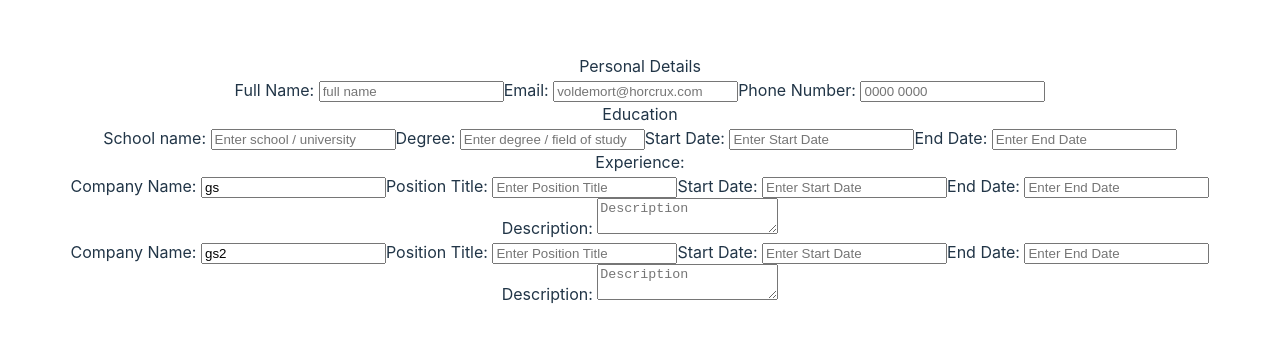
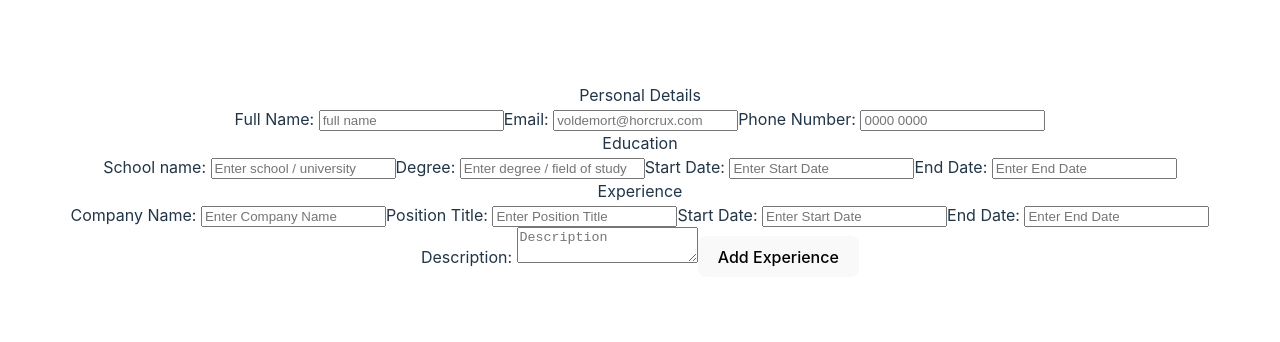
Before and after one commit to magic-doggo/cv-application, a React (Vite) app: page / in a window 1280 px wide. Shown: the part 220-562 px from the top of the page. Built offline with nearby package versions, Linux system fonts and the light colour scheme.

Commit message:
Separate PracticalExperience component and correctly calculate ids will later use the ids as keys for rendering submitted form data

```diff
--- a/src/App.jsx
+++ b/src/App.jsx
@@ -2,7 +2,8 @@ import { useState } from 'react'
 // import reactLogo from './assets/react.svg'
 // import viteLogo from '/vite.svg'
 import './App.css'
-import PersonalDetails, { EducationalExperience, PracticalExperience } from './components/FormInput'
+import PersonalDetails, { EducationalExperience} from './components/FormInput'
+import { PracticalExperience } from './components/PracticalExperience'
 
 function App() {
   return (
--- a/src/components/FormInput.jsx
+++ b/src/components/FormInput.jsx
@@ -78,174 +78,3 @@ export function EducationalExperience() {
         </div>
     )
 }
-
-// export function PracticalExperience() {
-//     const [companyName, setCompanyName] = useState('');
-//     const [positionTitle, setPositionTitle] = useState('');
-//     const [startDate, setStartDate] = useState('');
-//     const [endDate, setEndDate] = useState('');
-//     const [description, setDescription] = useState('');
-
-// function handleCompanyNameChange(e) {
-//     setCompanyName(e.target.value)
-// }
-// function handlePositionTitleChange(e) {
-//     setPositionTitle(e.target.value)
-// }
-// function handleStartDateChange(e) {
-//     setStartDate(e.target.value);
-// }
-// function handleEndDateChange(e) {
-//     setEndDate(e.target.value);
-// }
-// function handleDescriptionChange(e) {
-//     setDescription(e.target.value);
-// }
-
-//     return (
-//         <div className="add-experience-section">
-//             <div>Experience</div>
-//             <form onSubmit={e => e.preventDefault()}>
-//                 <label htmlFor="companyName">Company Name: </label>
-//                 <input type="text" name="companyName" id="companyName" placeholder="Enter Company Name"
-//                 value ={companyName} onChange={handleCompanyNameChange}/>
-
-//                 <label htmlFor="positionTitle">Position Title: </label>
-//                 <input type="text" name="positionTitle" id="positionTitle" placeholder="Enter Position Title"
-//                 value ={positionTitle} onChange={handlePositionTitleChange}/>
-
-//                 <label htmlFor="startDate">Start Date: </label>
-//                 <input type="text" name="startDate" id="startDate" placeholder="Enter Start Date"
-//                 value={startDate} onChange={handleStartDateChange}/>
-
-//                 <label htmlFor="endDate">End Date: </label>
-//                 <input type="text" name="endDate" id="endDate" placeholder="Enter End Date"
-//                 value={endDate} onChange={handleEndDateChange}/>
-
-//                 <label htmlFor="description">Description: </label>
-//                 <textarea type="text" name="description" id="description" placeholder="Description"
-//                 value={description} onChange={handleDescriptionChange}></textarea>
-//             </form>
-//         </div>
-//     )
-// }
-
-// export default function List() {
-//     const listItems = people.map(person =>
-//       <li key={person.id}>
-//         <img
-//           src={getImageUrl(person)}
-//           alt={person.name}
-//         />
-//         <p>
-//           <b>{person.name}</b>
-//             {' ' + person.profession + ' '}
-//             known for {person.accomplishment}
-//         </p>
-//       </li>
-//     );
-//     return <ul>{listItems}</ul>;
-//   }
-
-// export const people = [{
-//     id: 0, // Used in JSX as a key
-//     name: 'Creola Katherine Johnson',
-//     profession: 'mathematician',
-//     accomplishment: 'spaceflight calculations',
-//     imageId: 'MK3eW3A'
-//   }, {
-//     id: 1, // Used in JSX as a key
-//     name: 'Mario José Molina-Pasquel Henríquez',
-//     profession: 'chemist',
-//     accomplishment: 'discovery of Arctic ozone hole',
-//     imageId: 'mynHUSa'
-//   }]
-
-const experienceEntries = [{
-    companyName: "gs",
-    positionTitle: "pm",
-    startDate: "last week",
-    endDate: "yesterday",
-    description: "asd",
-},
-{
-    companyName: "gs2",
-    positionTitle: "pm",
-    startDate: "last week",
-    endDate: "yesterday",
-    description: "asd",
-}]
-
-export function PracticalExperience() {
-    const [companyName, setCompanyName] = useState('');
-    const [positionTitle, setPositionTitle] = useState('');
-    const [startDate, setStartDate] = useState('');
-    const [endDate, setEndDate] = useState('');
-    const [description, setDescription] = useState('');
-
-    function handleCompanyNameChange(e) {
-        setCompanyName(e.target.value)
-    }
-    function handlePositionTitleChange(e) {
-        setPositionTitle(e.target.value)
-    }
-    function handleStartDateChange(e) {
-        setStartDate(e.target.value);
-    }
-    function handleEndDateChange(e) {
-        setEndDate(e.target.value);
-    }
-    function handleDescriptionChange(e) {
-        setDescription(e.target.value);
-    }
-
-    let x = 0;
-
-    function addExperience() {
-        experienceEntries.push({
-            companyName: companyName,
-            positionTitle: positionTitle,
-            startDate: startDate,
-            endDate: endDate,
-            description: description,
-            id: (x++)
-        })
-    }
-
-    const listExperience = experienceEntries.map(experience => {
-        return (<form action={addExperience} onSubmit={e => e.preventDefault()}>
-            <label htmlFor="companyName">Company Name: </label>
-            <input type="text" name="companyName" id="companyName" placeholder="Enter Company Name"
-                value={experience.companyName} onChange={handleCompanyNameChange} key={x} />
-
-            <label htmlFor="positionTitle">Position Title: </label>
-            <input type="text" name="positionTitle" id="positionTitle" placeholder="Enter Position Title"
-                value={positionTitle} onChange={handlePositionTitleChange} />
-
-            <label htmlFor="startDate">Start Date: </label>
-            <input type="text" name="startDate" id="startDate" placeholder="Enter Start Date"
-                value={startDate} onChange={handleStartDateChange} />
-
-            <label htmlFor="endDate">End Date: </label>
-            <input type="text" name="endDate" id="endDate" placeholder="Enter End Date"
-                value={endDate} onChange={handleEndDateChange} />
-
-            <label htmlFor="description">Description: </label>
-            <textarea type="text" name="description" id="description" placeholder="Description"
-                value={description} onChange={handleDescriptionChange}></textarea>
-        </form>)
-
-    })
-
-
-    return (<div>
-        <div>Experience: </div>
-        {listExperience}
-    </div>)
-}
-
-
-
-//practical experience() should submit form values, and add them to the experience list as an object.
-//another function should take the values from the list and render separate children under the Experience tab for each job entry
-//(extra: hide entry button to only show job name, instead of showing editable form)
--- /dev/null
+++ b/src/components/PracticalExperience.jsx
@@ -0,0 +1,72 @@
+import { useState } from "react";
+
+export function PracticalExperience() {
+    const [companyName, setCompanyName] = useState('');
+    const [positionTitle, setPositionTitle] = useState('');
+    const [startDate, setStartDate] = useState('');
+    const [endDate, setEndDate] = useState('');
+    const [description, setDescription] = useState('');
+    const [nextId, setNextId] = useState(0);
+    const [experienceEntries, setExperienceEntries] = useState([]);
+
+    function handleCompanyNameChange(e) {
+        setCompanyName(e.target.value)
+    }
+    function handlePositionTitleChange(e) {
+        setPositionTitle(e.target.value)
+    }
+    function handleStartDateChange(e) {
+        setStartDate(e.target.value);
+    }
+    function handleEndDateChange(e) {
+        setEndDate(e.target.value);
+    }
+    function handleDescriptionChange(e) {
+        setDescription(e.target.value);
+    }
+
+
+
+    function addExperience() {
+        setExperienceEntries([...experienceEntries, {
+            companyName: companyName,
+            positionTitle: positionTitle,
+            startDate: startDate,
+            endDate: endDate,
+            description: description,
+            id: (nextId)
+        }]);
+        setNextId(nextId + 1);
+        console.log(nextId);
+        console.log(experienceEntries);
+    }
+
+
+    return (
+        <div className="add-experience-section">
+            <div>Experience</div>
+            <form onSubmit={e => { e.preventDefault(); addExperience() }}>
+                <label htmlFor="companyName">Company Name: </label>
+                <input type="text" name="companyName" id="companyName" placeholder="Enter Company Name"
+                    value={companyName} onChange={handleCompanyNameChange} />
+
+                <label htmlFor="positionTitle">Position Title: </label>
+                <input type="text" name="positionTitle" id="positionTitle" placeholder="Enter Position Title"
+                    value={positionTitle} onChange={handlePositionTitleChange} />
+
+                <label htmlFor="startDate">Start Date: </label>
+                <input type="text" name="startDate" id="startDate" placeholder="Enter Start Date"
+                    value={startDate} onChange={handleStartDateChange} />
+
+                <label htmlFor="endDate">End Date: </label>
+                <input type="text" name="endDate" id="endDate" placeholder="Enter End Date"
+                    value={endDate} onChange={handleEndDateChange} />
+
+                <label htmlFor="description">Description: </label>
+                <textarea type="text" name="description" id="description" placeholder="Description"
+                    value={description} onChange={handleDescriptionChange}></textarea>
+                <button type="submit">Add Experience</button>
+            </form>
+        </div>
+    )
+}
```
